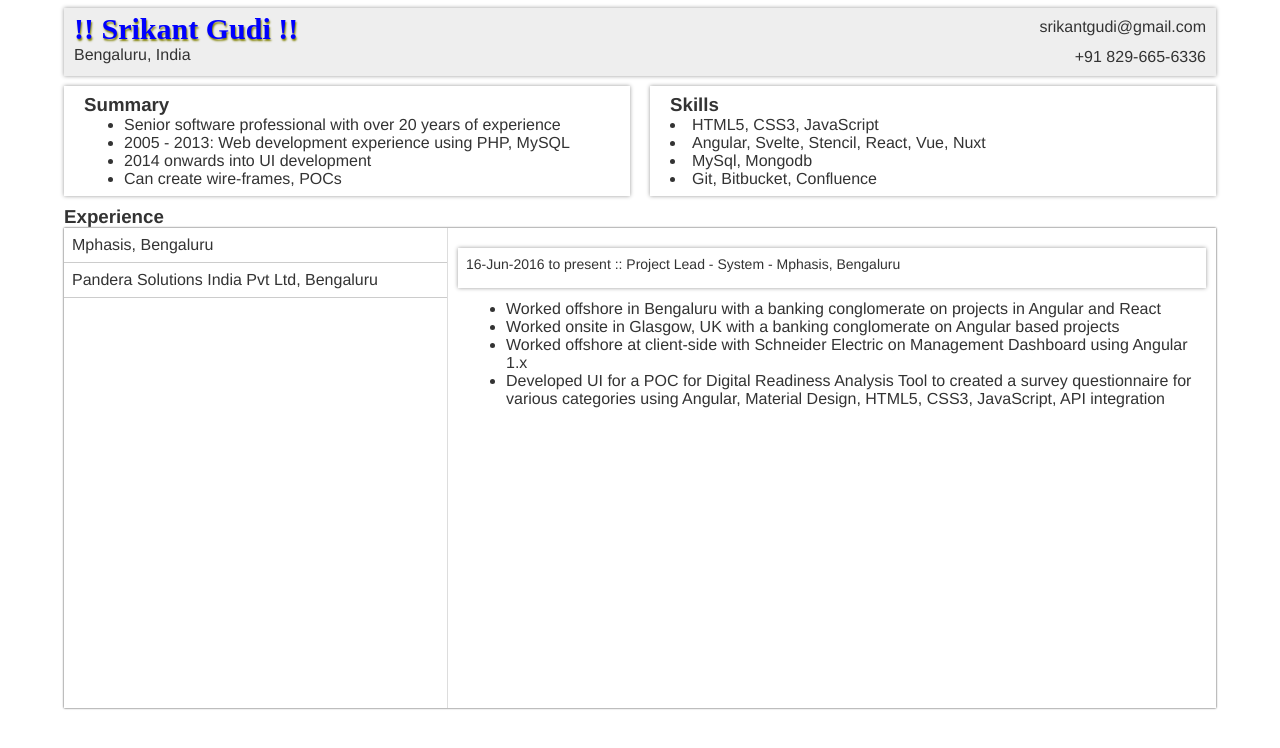
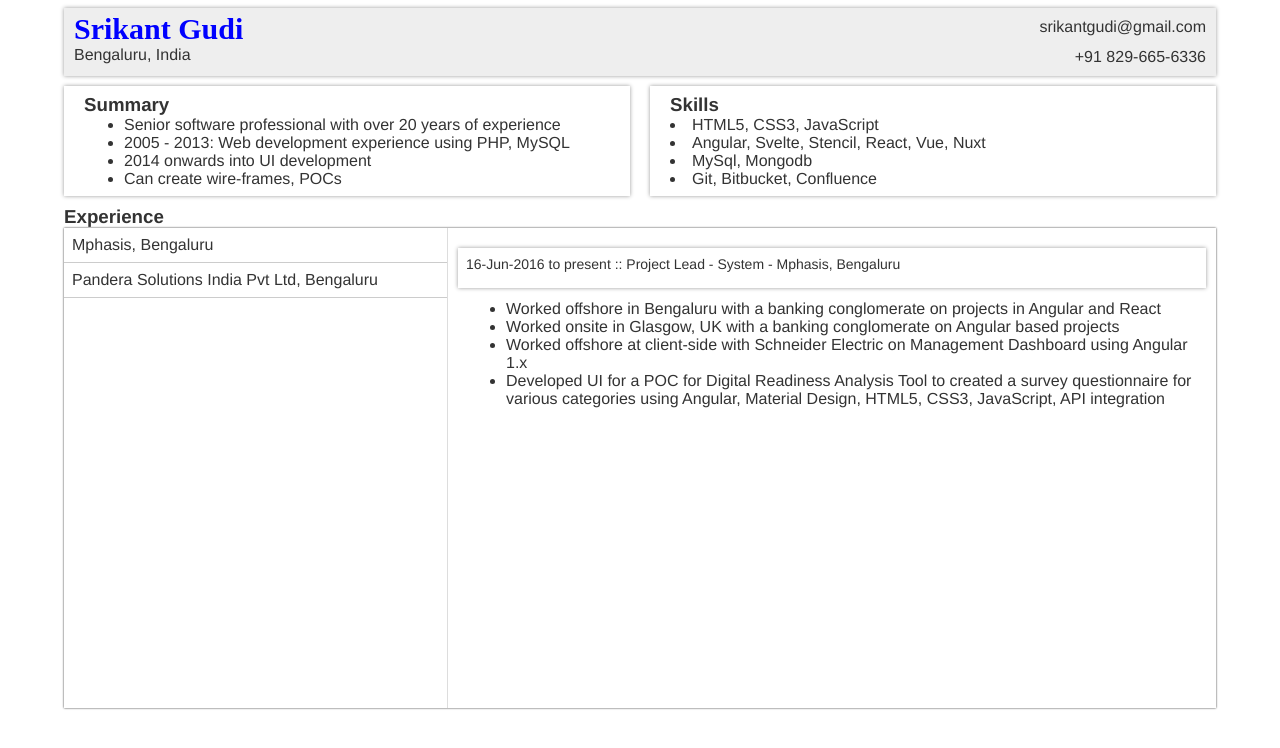
Before and after one commit to srikantgudi/srikantgudi.github.io, a Svelte app: page / in a window 1280 px wide. Shown: the top 748 px of the page. Built offline with nearby package versions, Linux system fonts and the light colour scheme.

Commit message:
Modified style

```diff
--- a/src/App.svelte
+++ b/src/App.svelte
@@ -48,7 +48,7 @@
 	<div id="top-nav">
 		<div id='name'>
 			<div class='title'>
-				!! Srikant Gudi !!
+				Srikant Gudi
 			</div>
 			<div>
 				Bengaluru, India
@@ -138,7 +138,7 @@
 		font-size: 30px;
 		font-weight: 600;
 		color: #00f;
-		text-shadow: 1px 2px 2px olive;
+		text-shadow: 1px 2px 2px ligheblue;
 	}
 	#contact {
 		grid-area: contact;
```
